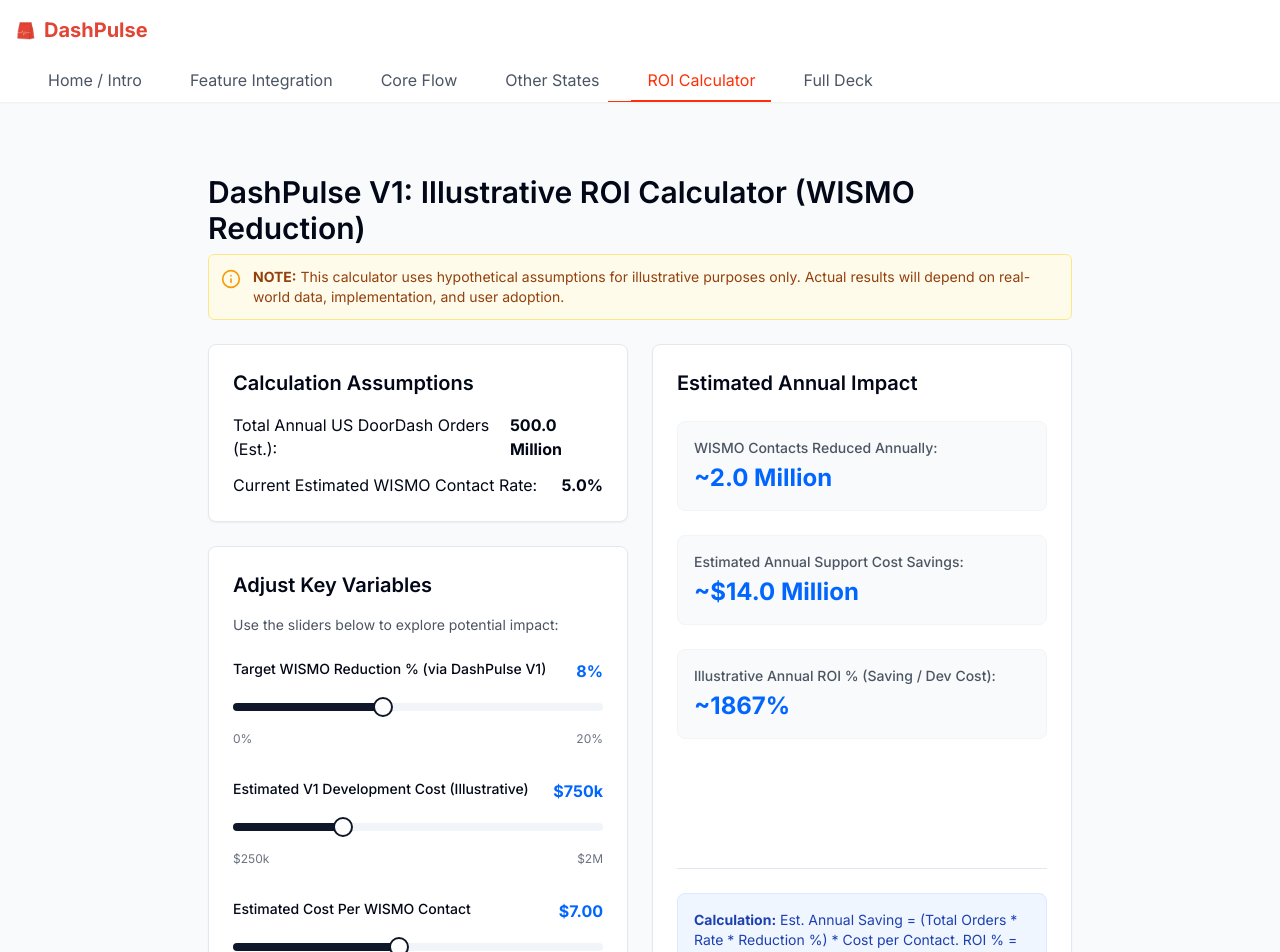
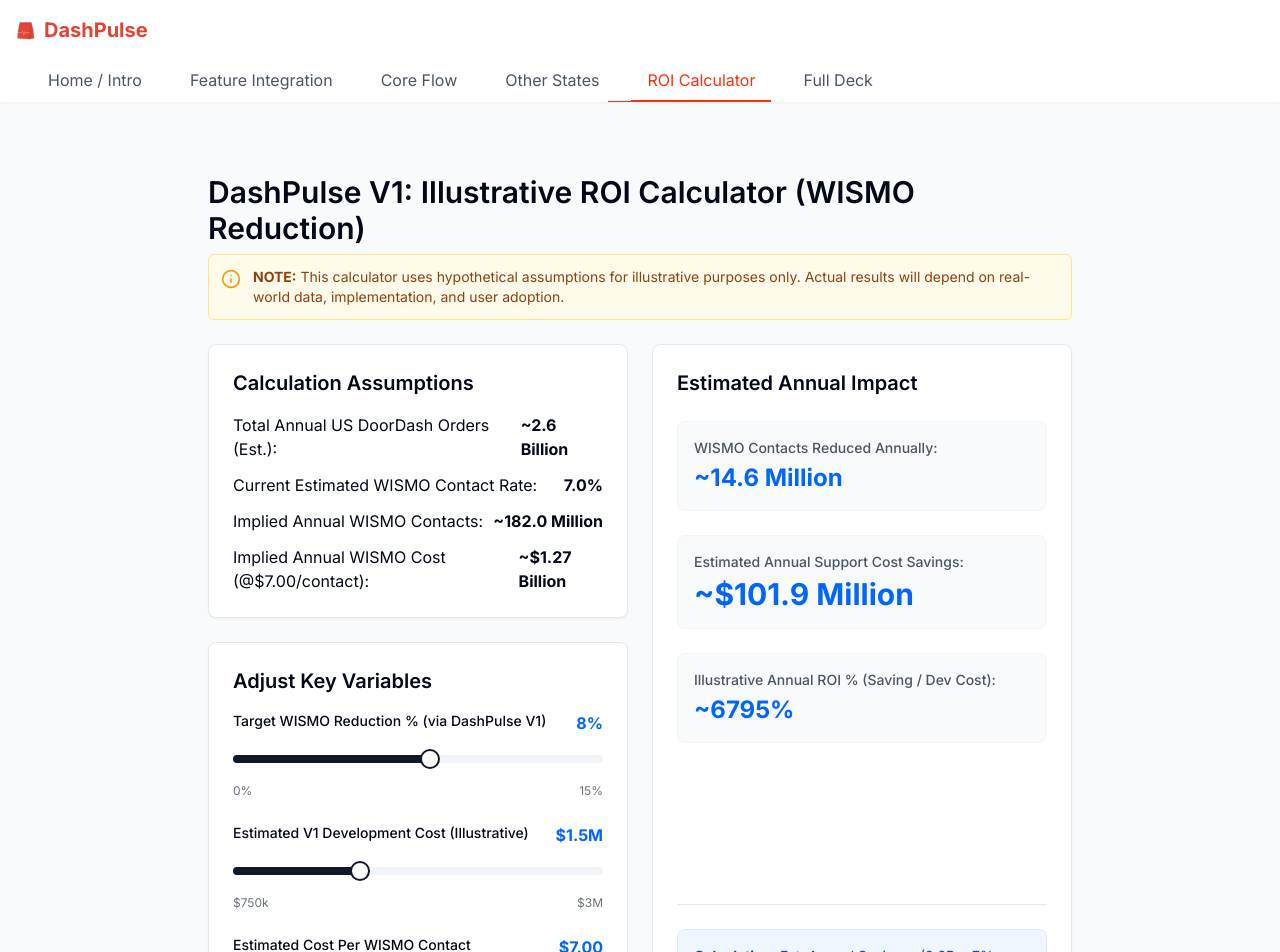
Before and after one commit to lyori6/dash_pulse_project, a React (Vite) app: page /calculator in a window 1280 px wide. Shown: the top 952 px of the page. Built offline with nearby package versions, Linux system fonts and the light colour scheme.

Commit message:
roi calc

```diff
--- a/src/pages/ROICalculator.tsx
+++ b/src/pages/ROICalculator.tsx
@@ -8,18 +8,22 @@ import { cn } from "@/lib/utils";
 
 const ROICalculator = () => {
   // Fixed assumptions
-  const totalAnnualOrders = 500000000; // 500 Million
-  const currentWismoRate = 0.05; // 5%
+  const totalAnnualOrders = 2600000000; // 2.6 Billion
+  const currentWismoRate = 0.07; // 7.0%
 
   // Interactive inputs with updated default values
   const [wismoReduction, setWismoReduction] = useState(8); // Default 8%
-  const [developmentCost, setDevelopmentCost] = useState(750000); // Default $750,000
+  const [developmentCost, setDevelopmentCost] = useState(1500000); // Default $1,500,000
   const [costPerContact, setCostPerContact] = useState(7); // Default $7.00
 
   // Calculated outputs
   const [contactsReduced, setContactsReduced] = useState(0);
   const [annualSavings, setAnnualSavings] = useState(0);
   const [annualROI, setAnnualROI] = useState(0);
+
+  // Implied values
+  const totalWismoContacts = totalAnnualOrders * currentWismoRate;
+  const totalWismoCost = totalWismoContacts * costPerContact;
 
   // Calculate results whenever inputs change
   useEffect(() => {
@@ -41,7 +45,9 @@ const ROICalculator = () => {
 
   // Format large numbers with commas and abbreviations
   const formatNumber = (num: number) => {
-    if (num >= 1000000) {
+    if (num >= 1000000000) {
+      return `${(num / 1000000000).toFixed(2)} Billion`;
+    } else if (num >= 1000000) {
       return `${(num / 1000000).toFixed(1)} Million`;
     } else if (num >= 1000) {
       return `${(num / 1000).toFixed(1)}k`;
@@ -51,7 +57,9 @@ const ROICalculator = () => {
 
   // Format currency
   const formatCurrency = (num: number) => {
-    if (num >= 1000000) {
+    if (num >= 1000000000) {
+      return `$${(num / 1000000000).toFixed(2)} Billion`;
+    } else if (num >= 1000000) {
       return `$${(num / 1000000).toFixed(1)} Million`;
     } else if (num >= 1000) {
       return `$${(num / 1000).toFixed(1)}k`;
@@ -87,11 +95,19 @@ const ROICalculator = () => {
               <ul className="space-y-3">
                 <li className="flex justify-between">
                   <span>Total Annual US DoorDash Orders (Est.):</span>
-                  <span className="font-bold">{formatNumber(totalAnnualOrders)}</span>
+                  <span className="font-bold">~2.6 Billion</span>
                 </li>
                 <li className="flex justify-between">
                   <span>Current Estimated WISMO Contact Rate:</span>
-                  <span className="font-bold">{(currentWismoRate * 100).toFixed(1)}%</span>
+                  <span className="font-bold">7.0%</span>
+                </li>
+                <li className="flex justify-between">
+                  <span>Implied Annual WISMO Contacts:</span>
+                  <span className="font-bold">~{formatNumber(totalWismoContacts)}</span>
+                </li>
+                <li className="flex justify-between">
+                  <span>Implied Annual WISMO Cost (@${costPerContact.toFixed(2)}/contact):</span>
+                  <span className="font-bold">~{formatCurrency(totalWismoCost)}</span>
                 </li>
               </ul>
             </CardContent>
@@ -101,9 +117,8 @@ const ROICalculator = () => {
           <Card className="shadow-sm">
             <CardContent className="p-6">
               <h2 className="text-xl font-semibold mb-4">Adjust Key Variables</h2>
-              <p className="text-sm text-gray-600 mb-6">Use the sliders below to explore potential impact:</p>
 
-              <div className="space-y-8">
+              <div className="space-y-6">
                 {/* WISMO Reduction Slider */}
                 <div className="space-y-3">
                   <div className="flex justify-between">
@@ -113,14 +128,14 @@ const ROICalculator = () => {
                   <Slider
                     value={[wismoReduction]}
                     min={0}
-                    max={20}
+                    max={15}
                     step={1}
                     onValueChange={(value) => setWismoReduction(value[0])}
                     className="py-2"
                   />
                   <div className="flex justify-between text-xs text-gray-500">
                     <span>0%</span>
-                    <span>20%</span>
+                    <span>15%</span>
                   </div>
                 </div>
 
@@ -128,19 +143,19 @@ const ROICalculator = () => {
                 <div className="space-y-3">
                   <div className="flex justify-between">
                     <label className="text-sm font-medium">Estimated V1 Development Cost (Illustrative)</label>
-                    <span className="font-bold text-doordash-blue">${(developmentCost/1000).toFixed(0)}k</span>
+                    <span className="font-bold text-doordash-blue">${(developmentCost/1000000).toFixed(1)}M</span>
                   </div>
                   <Slider
                     value={[developmentCost]}
-                    min={250000}
-                    max={2000000}
+                    min={750000}
+                    max={3000000}
                     step={50000}
                     onValueChange={(value) => setDevelopmentCost(value[0])}
                     className="py-2"
                   />
                   <div className="flex justify-between text-xs text-gray-500">
-                    <span>$250k</span>
-                    <span>$2M</span>
+                    <span>$750k</span>
+                    <span>$3M</span>
                   </div>
                 </div>
 
@@ -152,14 +167,14 @@ const ROICalculator = () => {
                   </div>
                   <Slider
                     value={[costPerContact]}
-                    min={3}
+                    min={4}
                     max={12}
                     step={0.5}
                     onValueChange={(value) => setCostPerContact(value[0])}
                     className="py-2"
                   />
                   <div className="flex justify-between text-xs text-gray-500">
-                    <span>$3.00</span>
+                    <span>$4.00</span>
                     <span>$12.00</span>
                   </div>
                 </div>
@@ -186,7 +201,7 @@ const ROICalculator = () => {
                 {/* Annual Support Cost Savings */}
                 <div className="bg-gray-50 p-4 rounded-lg border border-gray-100">
                   <h3 className="text-sm font-medium text-gray-600 mb-1">Estimated Annual Support Cost Savings:</h3>
-                  <div id="output-annual-saving" className="text-2xl font-bold text-doordash-blue">
+                  <div id="output-annual-saving" className="text-3xl font-bold text-doordash-blue">
                     ~{formatCurrency(annualSavings)}
                   </div>
                 </div>
@@ -204,7 +219,7 @@ const ROICalculator = () => {
 
               <div className="bg-blue-50 p-4 rounded-lg border border-blue-100 mt-auto">
                 <p className="text-sm text-blue-800">
-                  <strong>Calculation:</strong> Est. Annual Saving = (Total Orders * Rate * Reduction %) * Cost per Contact. ROI % = (Annual Saving / Dev Cost) * 100.
+                  <strong>Calculation:</strong> Est. Annual Saving = (2.6B * 7% * Reduction %) * Cost per Contact. ROI % = (Annual Saving / Dev Cost) * 100.
                 </p>
               </div>
             </CardContent>
```
